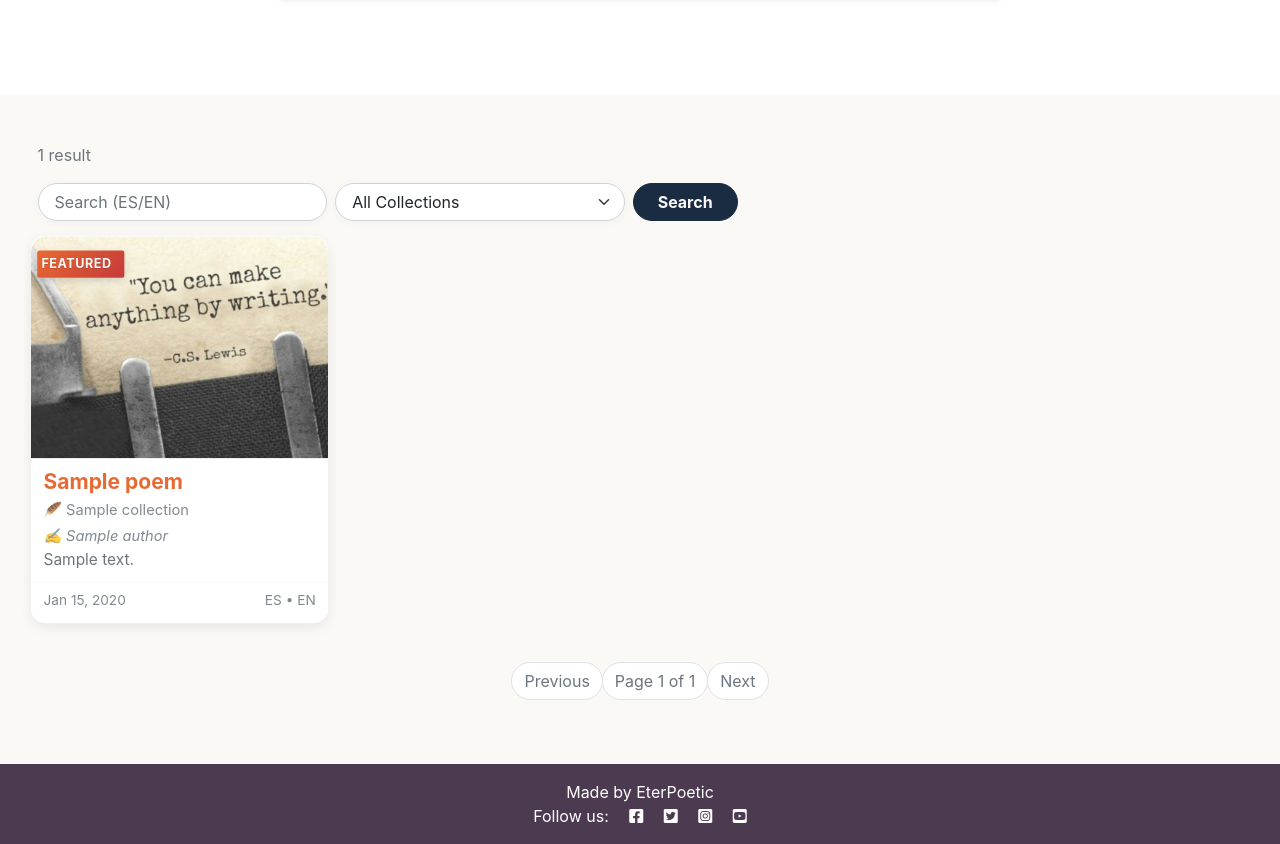
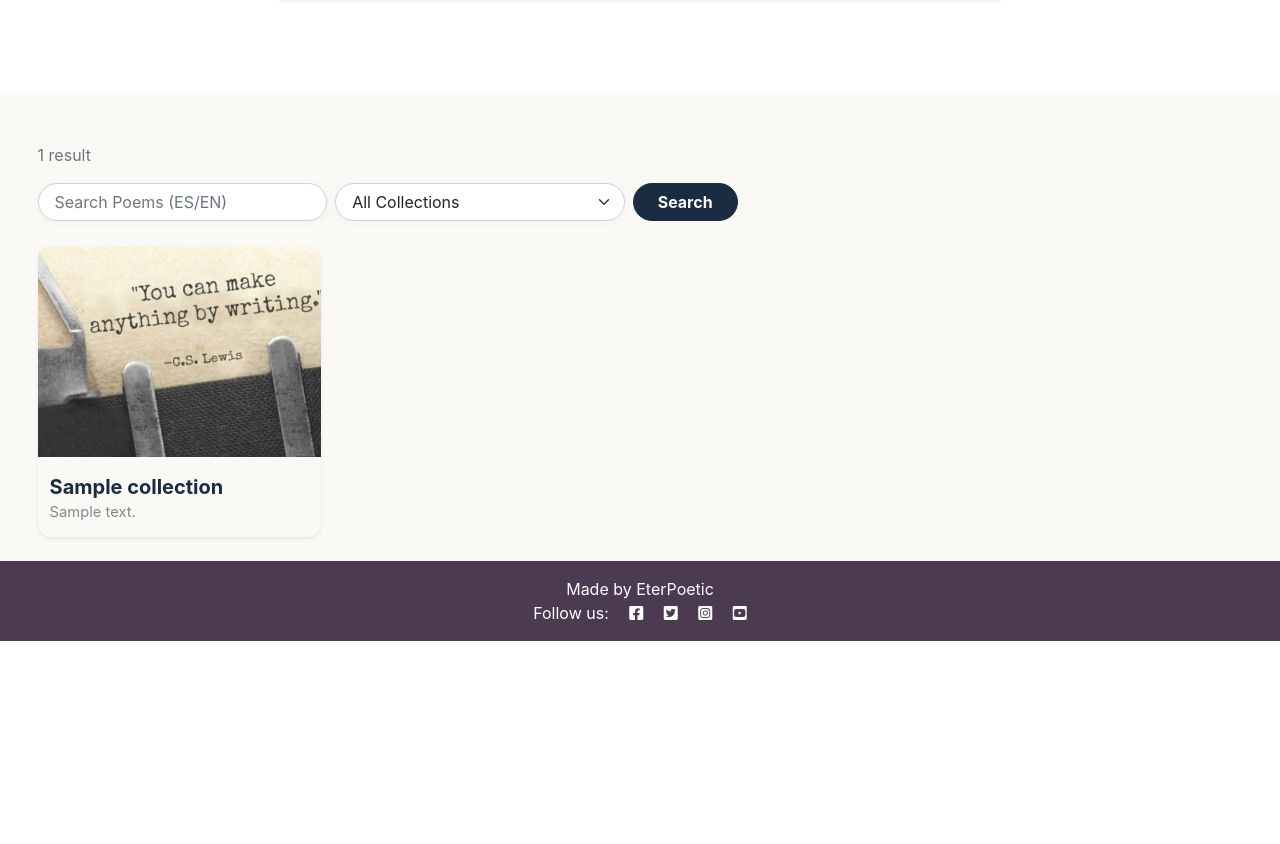
Before and after one commit to cynthiapinedoh79/p4_eterpoetic, a Django app: page / in a window 1280 px wide. Shown: the part 1300-2144 px from the top of the page. After the commit the page ends 1941 px from the top, so only its background shows below. Run offline with Django 4.2, Linux system fonts and the light colour scheme; tables that the repository leaves empty hold one stand-in row (values such as "Sample post").

Commit message:
Feature: Add Collection gallery view to poem home page

```diff
--- a/eterpoetic/settings.py
+++ b/eterpoetic/settings.py
@@ -41,7 +41,7 @@ import os
 SECRET_KEY = os.environ.get('SECRET_KEY')
 
 # SECURITY WARNING: don't run with debug turned on in production!
-DEBUG = False
+DEBUG = True
 # DEBUG = os.environ.get("DEBUG", "False") == "True"
 
 # ALLOWED_HOSTS for production (when DEBUG is False)
--- a/poetry/templates/poetry/_poem_list_section.html
+++ b/poetry/templates/poetry/_poem_list_section.html
@@ -1,19 +1,27 @@
 {% load static %}
-{% static 'images/placeholder.png' as PLACEHOLDER_IMG %} {# <-- Use .png #}
+{% static 'images/placeholder.png' as PLACEHOLDER_IMG %}
 
 <div class="container mt-4 poetry-list">
 
   <div class="d-flex align-items-center justify-content-between mb-3">
-    {% if not hide_page_title %}<h1 class="mb-0">Poems</h1>{% endif %}
+    {% if not hide_page_title %}<h1 class="mb-0">{% if page_mode == 'collections' %}Collections{% else %}Poems{% endif %}</h1>{% endif %}
     {% if total %}<span class="text-muted">{{ total }} result{{ total|pluralize }}</span>{% endif %}
   </div>
 
+  <!-- Search & Filter Form -->
   <form method="get" class="search-form d-flex flex-column flex-md-row justify-content-center align-items-center gap-2 mb-4">
-
-    <input type="text" class="form-control search-input" name="q" value="{{ q }}" placeholder="Search (ES/EN)">
+    <input type="text" class="form-control search-input" name="q" value="{{ q }}" placeholder="Search Poems (ES/EN)">
 
     <select class="form-select search-input" name="collection" aria-label="Filter by collection" style="min-width: 200px;">
-      <option value="">All Collections</option>
+
+      <!-- This is the new logic for the dropdown -->
+      <option value="" {% if not current_collection_slug %}selected{% endif %}>
+        All Collections
+      </option>
+      <option value="all-poems" {% if current_collection_slug == 'all-poems' %}selected{% endif %}>
+        All Poems
+      </option>
+
       {% for collection in all_collections %}
         <option value="{{ collection.slug }}" {% if collection.slug == current_collection_slug %}selected{% endif %}>
           {{ collection.name_en|default:collection.name_es }}
@@ -23,17 +31,58 @@
 
     <div class="d-flex gap-2 mt-2 mt-md-0">
       <button class="btn btn-secondary px-4">Search</button>
-
       {% if q or current_collection_slug %}
         <a class="btn btn-outline-secondary" href="{% url 'poetry:poetry_home' %}">Clear</a>
       {% endif %}
     </div>
   </form>
 
+
+  {% comment %}
+  =======================================================
+  =                                                     =
+  =   SECTION 1: COLLECTION "ALBUM" VIEW                =
+  =   This is shown if page_mode == 'collections'       =
+  =                                                     =
+  =======================================================
+  {% endcomment %}
+  {% if page_mode == 'collections' %}
     {% if page_obj.object_list %}
+      <div class="row g-4">
+        {% for collection in page_obj.object_list %}
+          <div class="col-12 col-sm-6 col-lg-3 col-xxl-2">
+            <!-- This is a new card type for collections -->
+            <a href="?collection={{ collection.slug }}" class="card text-decoration-none collection-album-card h-100 shadow-sm">
+              {% if collection.collection_image and "placeholder" not in collection.collection_image.url %}
+                <img src="{{ collection.collection_image.url }}" class="card-img-top" alt="{{ collection.name_en }}">
+              {% else %}
+                <img src="{{ PLACEHOLDER_IMG }}" class="card-img-top" alt="Placeholder image">
+              {% endif %}
+              <div class="card-body">
+                <h5 class="card-title mb-1">{{ collection.name_en|default:collection.name_es }}</h5>
+                <p class="card-text text-muted small">
+                  {{ collection.description_en|default:collection.description_es|striptags|truncatechars:100 }}
+                </p>
+              </div>
+            </a>
+          </div>
+        {% endfor %}
+      </div>
+    {% else %}
+      <div class="alert alert-light border text-secondary">No collections found.</div>
+    {% endif %}
+
   {% comment %}
-    NEW SECTION: Display current collection details if a collection is selected
+  =======================================================
+  =                                                     =
+  =   SECTION 2: POEM LIST VIEW                         =
+  =   This is shown if page_mode == 'poems'             =
+  =                                                     =
+  =======================================================
   {% endcomment %}
+  {% else %}
+    {% if page_obj.object_list %}
+      <!-- Collection Description Header -->
       {% if current_collection %}
         <div class="card mb-4 p-4 shadow-sm collection-detail-card">
           <div class="row g-3 align-items-center">
@@ -46,36 +95,25 @@
             {% endif %}
             <div class="{% if current_collection.collection_image and "placeholder" not in current_collection.collection_image.url %}col-12 col-md-8{% else %}col-12{% endif %}">
               <h2 class="mb-2">{{ current_collection.name_en|default:current_collection.name_es }} Collection</h2>
-            {% if current_collection.description_en or current_collection.description_es %}
               <p class="text-muted">{{ current_collection.description_en|default:current_collection.description_es }}</p>
-            {% else %}
-              <p class="text-muted">No description available for this collection.</p>
-            {% endif %}
             </div>
           </div>
         </div>
       {% endif %}
 
-    {% comment %}
-      The extra 'if', 'div', and 'for' tags have been removed from here.
-      The code now flows correctly.
-    {% endcomment %}
+      <!-- Poem List -->
       <div class="row g-4">
         {% for poem in page_obj.object_list %}
           <div class="col-12 col-sm-6 col-lg-3 col-xxl-2">
-
             <div class="card h-100 {% if poem.is_featured %}is-featured{% else %}shadow-sm{% endif %}">
-
               <div class="image-wrap">
                 {% if poem.is_featured %}<span class="feature-flag" aria-label="Featured">Featured</span>{% endif %}
                 {% if poem.featured_image and "placeholder" not in poem.featured_image.url %}
                   <img src="{{ poem.featured_image.url }}" class="card-img-top" alt="{{ poem.title }}">
                 {% else %}
-                {% comment %} This line is now fixed to use PLACEHOLDER_IMG (.pgn) {% endcomment %}
                   <img src="{{ PLACEHOLDER_IMG }}" class="card-img-top" alt="Placeholder image">
                 {% endif %}
               </div>
-
               <div class="card-body">
                 <h5 class="card-title mb-1">
                   <a class="post-link" href="{{ poem.get_absolute_url }}">{{ poem.title }}</a>
@@ -84,7 +122,6 @@
                 {% if poem.author %}<p class="text-muted small mb-2">✍️ {{ poem.author.name }}</p>{% endif %}
                 <p class="card-text text-muted">{{ poem.body_es|default:poem.body_en|striptags|truncatechars:140 }}</p>
               </div>
-
               <div class="card-footer bg-white d-flex justify-content-between small text-muted">
                 <span>{{ poem.created|date:"M d, Y" }}</span>
                 {% if poem.body_en and poem.body_es %}<span>ES • EN</span>
@@ -96,6 +133,13 @@
         {% endfor %}
       </div>
 
+    {% else %}
+      <div class="alert alert-light border text-secondary">No poems found.</div>
+    {% endif %}
+  {% endif %}
+
+  <!-- Universal Pagination -->
+  {% if page_obj.paginator.num_pages > 1 %}
   <nav aria-label="Poem pages" class="mt-5">
     <ul class="pagination justify-content-center">
       {% if page_obj.has_previous %}
@@ -113,8 +157,6 @@
       {% else %}<li class="page-item disabled"><span class="page-link">Next</span></li>{% endif %}
     </ul>
   </nav>
+  {% endif %}
 
-  {% else %}
-    <div class="alert alert-light border text-secondary">No poems found.</div>
-  {% endif %}
 </div>
--- a/poetry/views.py
+++ b/poetry/views.py
@@ -13,41 +13,52 @@ def _build_poem_list_context(request):
     page_number = request.GET.get("page")
     collection_slug = request.GET.get("collection")
 
-    qs = Poem.objects.all()
+    # Get all collections for the dropdown
+    all_collections = Collection.objects.all().order_by('name_en')
+
+    current_collection = None
+    page_mode = 'collections' # Default mode: show Collection "albums"
+    qs = Collection.objects.all().order_by('name_en') # Default query: get Collections
+    total = qs.count()
 
     if q:
-        qs = qs.filter(
+        # If there's a search, always switch to poem mode
+        page_mode = 'poems'
+        qs = Poem.objects.filter(
             Q(title_es__icontains=q) | Q(title_en__icontains=q) |
             Q(body_es__icontains=q)  | Q(body_en__icontains=q)
-        )
+        ).order_by('-is_featured', '-created')
+        total = qs.count()
 
-    current_collection = None # <-- NEW: Initialize current_collection
+    elif collection_slug and collection_slug == 'all-poems':
+        # If "All Poems" is selected, switch to poem mode
+        page_mode = 'poems'
+        qs = Poem.objects.all().order_by('-is_featured', '-created')
+        total = qs.count()
 
-    if collection_slug:
-        # --- NEW: Get the actual Collection object ---
+    elif collection_slug:
+        # If a *specific* collection is selected, switch to poem mode
+        page_mode = 'poems'
         try:
             current_collection = Collection.objects.get(slug=collection_slug)
-            qs = qs.filter(collection=current_collection)
+            qs = Poem.objects.filter(collection=current_collection).order_by('-is_featured', '-created')
+            total = qs.count()
         except Collection.DoesNotExist:
-            current_collection = None # Collection not found, no filtering
-        # --- END NEW ---
+            qs = Poem.objects.none() # No poems
+            total = 0
 
-    qs = qs.order_by('-is_featured', '-created')
-
-    total = qs.count()
-
+    # Now, paginate whatever qs is (either Collections or Poems)
     paginator = Paginator(qs, 12)
     page_obj = paginator.get_page(page_number)
 
-    all_collections = Collection.objects.all().order_by('name_en')
-
     return {
         "page_obj": page_obj,
+        "page_mode": page_mode, # <-- 'collections' or 'poems'
         "q": q,
         "total": total,
         "all_collections": all_collections,
         "current_collection_slug": collection_slug,
-        "current_collection": current_collection, # <-- NEW: Pass the object
+        "current_collection": current_collection,
     }
 
 def poem_detail(request, slug):
--- a/static/css/style.css
+++ b/static/css/style.css
@@ -1,4 +1,4 @@
-/* build: 2025-11-04-5 */
+/* build: 2025-11-04-6 */
 
 :root {
   /* ÉterPoetico Palette mapped to original structure */
@@ -1037,3 +1037,48 @@ pre {
   line-height: 1.7;
   color: #333; /* Dark gray for readability on paper */
 }
+
+/* ================================================
+   PAGE: POETRY LIST (Collection Album Card)
+=================================================== */
+
+.collection-album-card {
+  /* Use the same base styles as other cards */
+  background: var(--bg-body);
+  border: none;
+  border-radius: 16px;
+  overflow: hidden;
+  transition: transform .18s ease, box-shadow .18s ease, background-color .18s ease;
+  height: 100%;
+}
+
+.collection-album-card:hover {
+  background: var(--bg-light);
+  transform: translateY(-4px);
+  box-shadow: 0 10px 24px rgba(0,0,0,.10), 0 2px 6px rgba(0,0,0,.06);
+}
+
+.collection-album-card .card-img-top {
+  display: block;
+  width: 100%;
+  height: auto;
+  aspect-ratio: 4 / 3;
+  object-fit: cover;
+  border-top-left-radius: 14px;
+  border-top-right-radius: 14px;
+  transform: scale(1);
+  transition: transform .25s ease;
+}
+
+.collection-album-card:hover .card-img-top {
+  transform: scale(1.03);
+}
+
+.collection-album-card .card-title {
+  color: var(--color-text-dark);
+  font-weight: 700;
+}
+
+.collection-album-card:hover .card-title {
+  color: var(--color-primary-brand);
+}
--- a/templates/base.html
+++ b/templates/base.html
@@ -29,7 +29,7 @@
     <link href="https://cdn.jsdelivr.net/npm/bootstrap@5.0.1/dist/css/bootstrap.min.css" rel="stylesheet"
         integrity="sha384-+0n0xVW2eSR5OomGNYDnhzAbDsOXxcvSN1TPprVMTNDbiYZCxYbOOl7+AMvyTG2x" crossorigin="anonymous">
     <!-- Custom CSS -->
-    <link rel="stylesheet" href="{% static 'css/style.css' %}?v=2025-11-04-5">
+    <link rel="stylesheet" href="{% static 'css/style.css' %}?v=2025-11-04-6">
 
 
 </head>
```
Also changed, not shown: 1 other file. Lines whose indentation alone changed are shown as unchanged.
